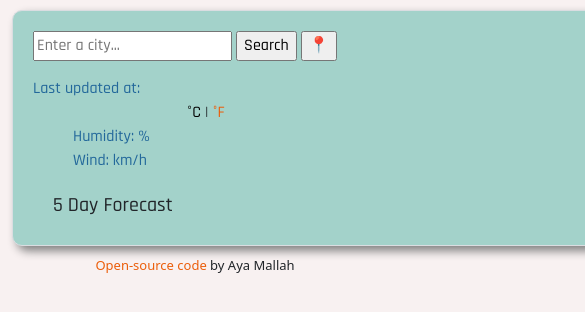
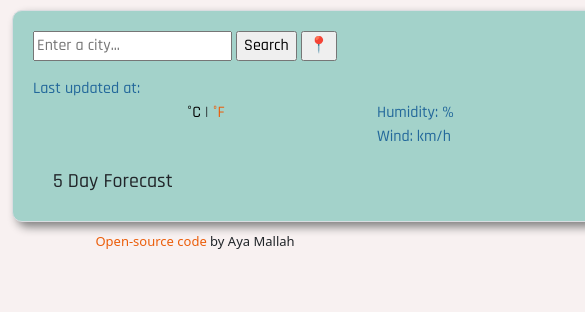
Before and after one commit to Ayamallahx/vanilla-weather-app, a plain HTML site: page index.html in a window 390 px wide. Shown: the top 312 px of the page, 585 px wide, since content can reach past the window. Drawn offline with nearby package versions, Linux system fonts and the light colour scheme; no server answers.

Commit message:
update bootstrap (mobile layout)

```diff
--- a/index.html
+++ b/index.html
@@ -40,14 +40,14 @@
           <li id="description"></li>
         </ul>
         <div class="row">
-          <div class="col-sm-4 current-weather">
+          <div class="col-4 current-weather">
             <img src="" alt="" id="icon" />
             <span id="current-temp"></span>
             <a href="" class="active" id="celcius-change">°C</a> |
             <span id="farenheit-temp"></span>
             <a href="" class="measurement" id="farenheit-change">°F</a>
           </div>
-          <div class="col-sm-4 details">
+          <div class="col-4 details">
             <ul>
               <li>Humidity: <span id="humidity"></span>%</li>
               <li>Wind: <span id="wind"></span>km/h</li>
```
